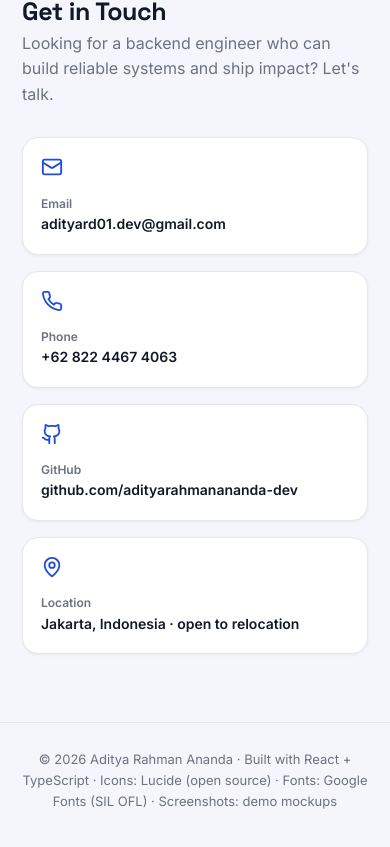
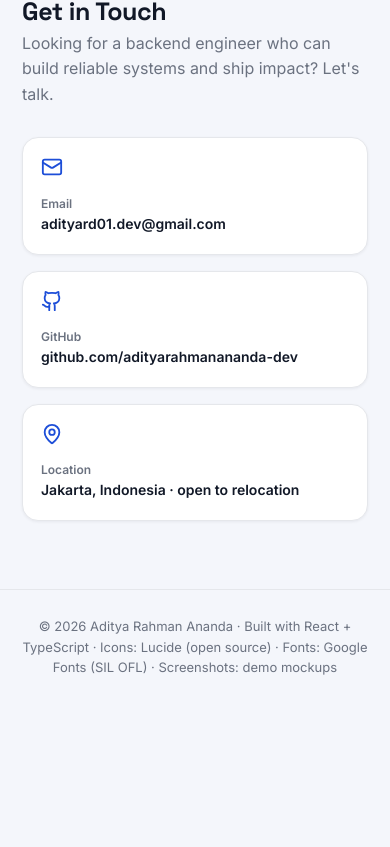
Before and after one commit to adityarahmanananda-dev/web-portfolio, a React (Vite) app: page / in a window 390 px wide. Shown: the part 8936-9783 px from the top of the page. After the commit the page ends 9654 px from the top, so only its background shows below. Built offline with nearby package versions, Linux system fonts and the light colour scheme.

Commit message:
Remove phone number from portfolio

```diff
--- a/src/components/Contact.tsx
+++ b/src/components/Contact.tsx
@@ -1,5 +1,5 @@
 import { motion } from "framer-motion";
-import { Github, Mail, MapPin, Phone } from "lucide-react";
+import { Github, Mail, MapPin } from "lucide-react";
 
 const items = [
   {
@@ -7,12 +7,6 @@ const items = [
     label: "Email",
     value: "adityard01.dev@gmail.com",
     href: "mailto:adityard01.dev@gmail.com",
-  },
-  {
-    icon: Phone,
-    label: "Phone",
-    value: "+62 822 4467 4063",
-    href: "tel:+6282244674063",
   },
   {
     icon: Github,
```
Also changed, not shown: 3 other files (tests, documents, lock files or other folders).
